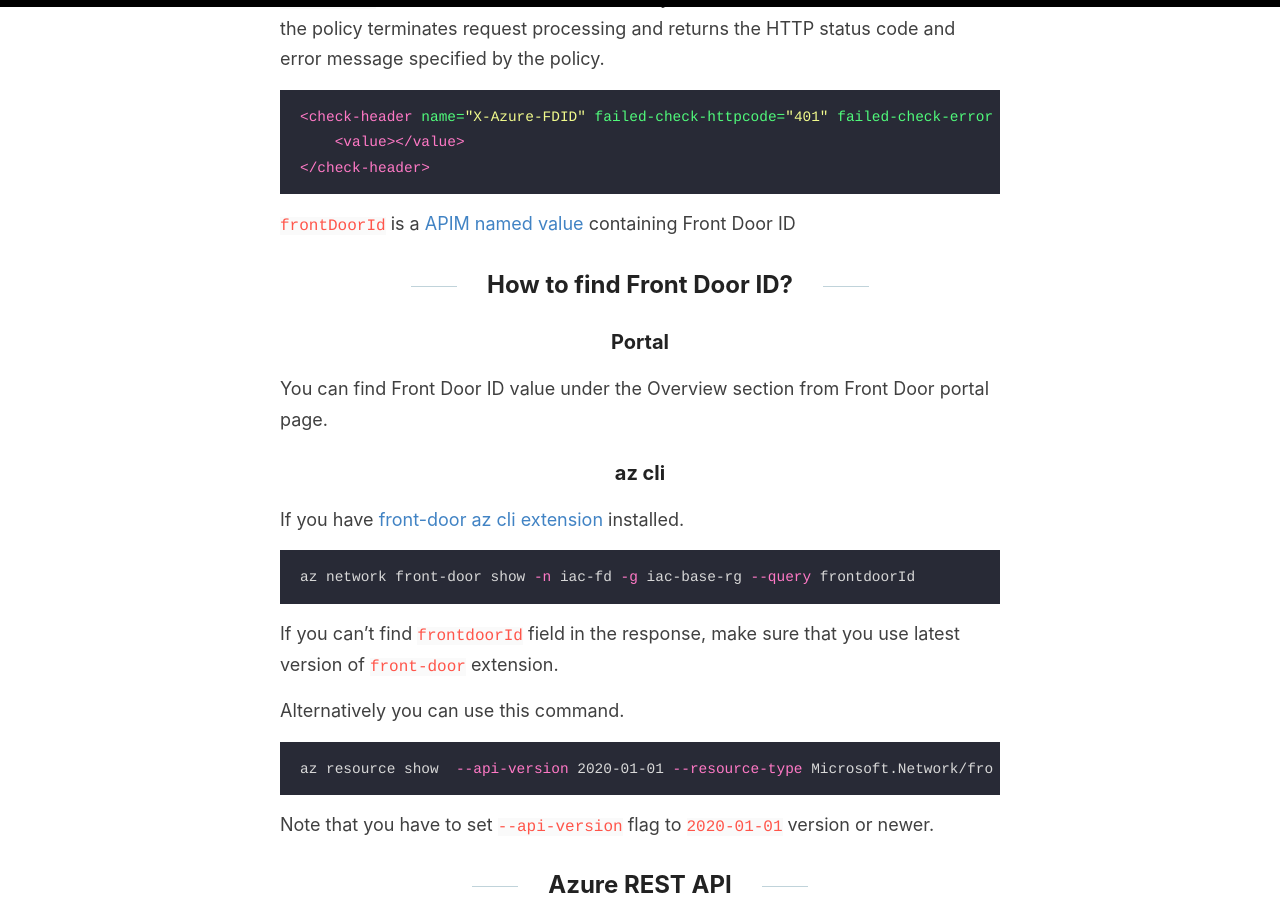
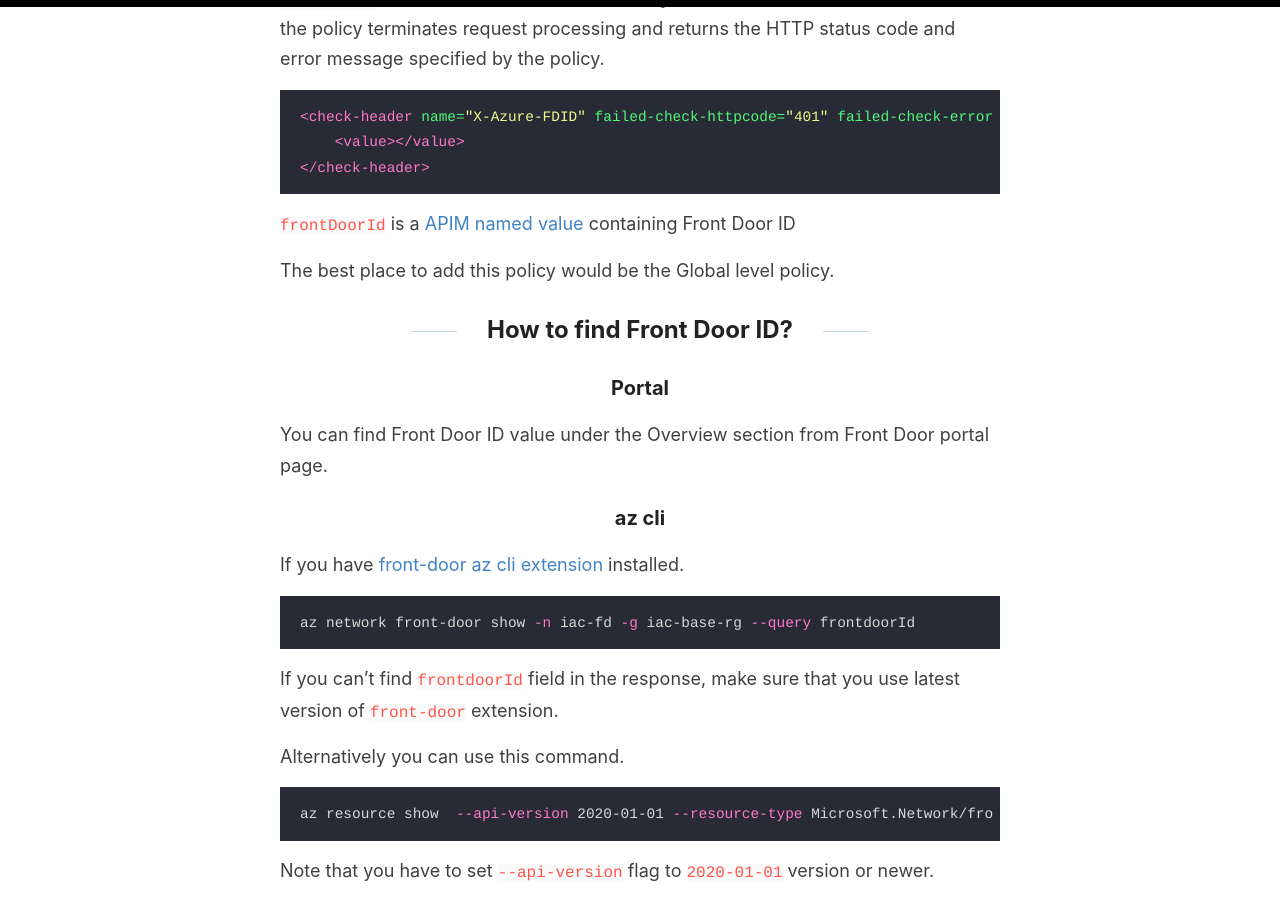
Before and after one commit to evgenyb/evgenyb.github.io, a Jekyll site: the page built from _posts/2020-07-28-restrict-requests-from-front-door-with-apim-policy.md, in a window 1280 px wide and 900 px high, scrolled down 1756 px. Built offline with Jekyll 4.4.1, drawn with Linux system fonts in a browser that asks for light colours.

Commit message:
MOre content

````diff
--- a/_posts/2020-07-28-restrict-requests-from-front-door-with-apim-policy.md
+++ b/_posts/2020-07-28-restrict-requests-from-front-door-with-apim-policy.md
@@ -31,6 +31,8 @@
 ```
 
 `frontDoorId` is a [APIM named value](https://docs.microsoft.com/en-us/azure/api-management/api-management-howto-properties) containing Front Door ID
+
+The best place to add this policy would be the Global level policy.
 
 ## How to find Front Door ID?
 
````
